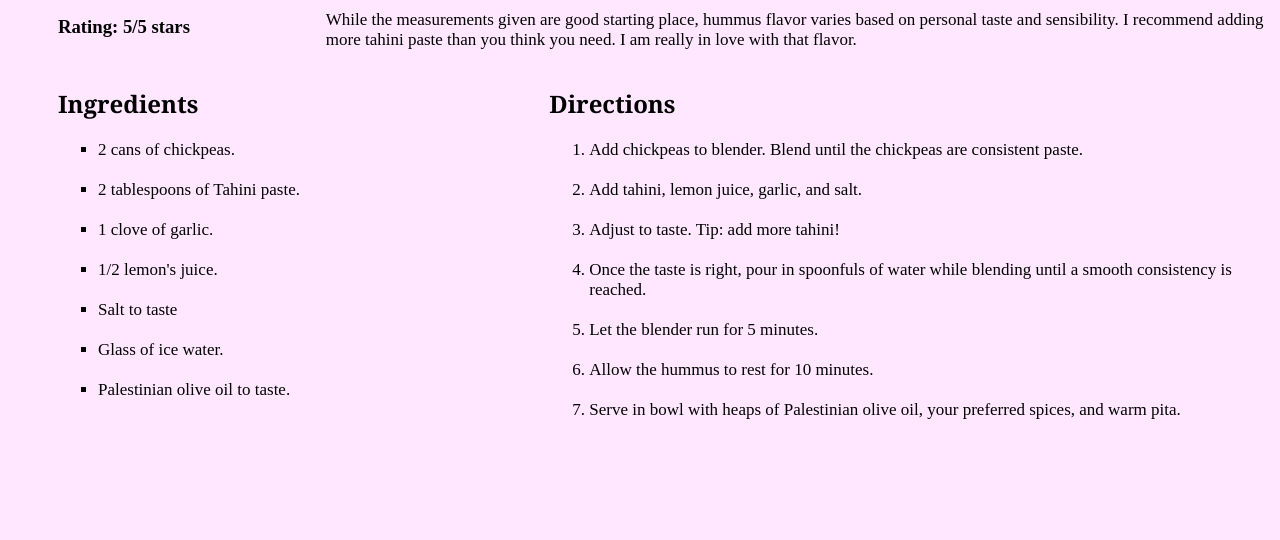
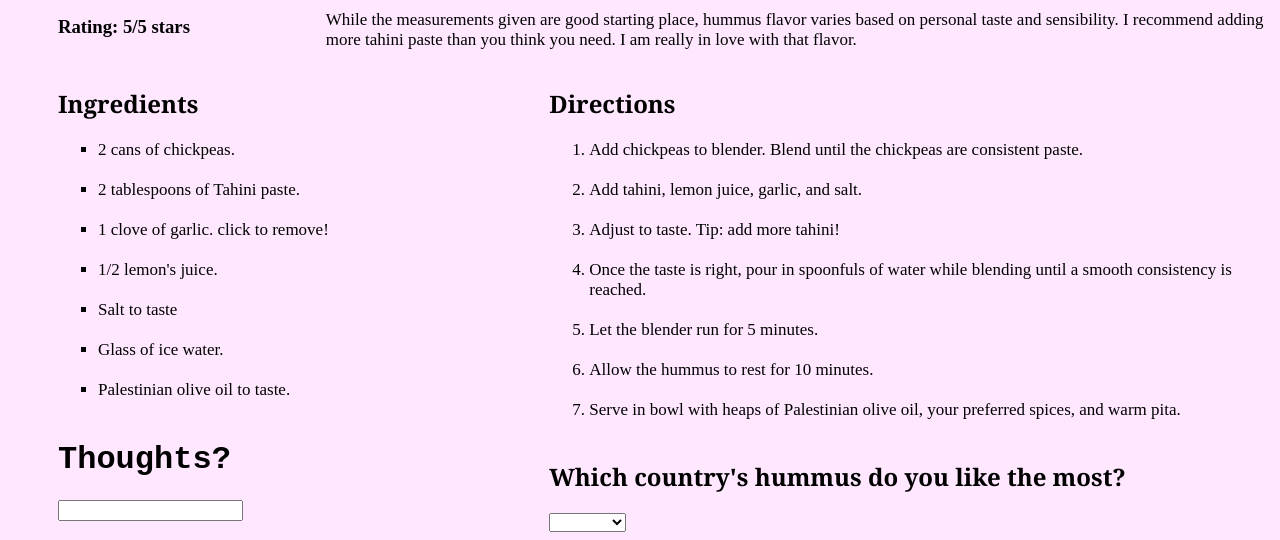
Before and after one commit to ozr-cmyk/hummus, a plain HTML site: page index.html in a window 1280 px wide. Shown: the part 596-1136 px from the top of the page. Before the commit the page ends 1061 px from the top, so only its background shows below. Drawn offline with Linux system fonts and the light colour scheme.

Commit message:
Add files via upload

```diff
--- /dev/null
+++ b/hummus.js
@@ -0,0 +1,11 @@
+function myFunction() {
+  document.getElementById("garlic").innerHTML="No garlic!";
+}
+function rateMe() {
+    document.getElementById("rate").innerHTML="Thanks!";
+}
+
+function lebnanYou() {
+    let x
+    document.getElementById("lebnan").innerHTML="Lebanon has the best hummus!"
+}
--- a/index.html
+++ b/index.html
@@ -4,6 +4,7 @@
     <meta charset="utf-8">
     <title></title>
     <link rel="stylesheet" href="style.css">
+    <script src="hummus.js"></script>
   </head>
   <body>
     <div class="container">
@@ -40,7 +41,7 @@
             <br>
             <li>2 tablespoons of Tahini paste.</li>
             <br>
-            <li>1 clove of garlic.</li>
+            <li id="garlic" onclick="myFunction()">1 clove of garlic. click to remove!</li>
             <br>
             <li>1/2 lemon's juice.</li>
             <br>
@@ -51,6 +52,8 @@
             <li>Palestinian olive oil to taste.</li>
             <br>
         </ul>
+         <h1 id="rate">Thoughts?</h1>
+        <input type="text" oninput="rateMe()">
       </div>
       <div>
         <h2>Directions</h2>
@@ -72,7 +75,16 @@
             <br>
           </ol>
           </div>
-      </div>
+          <div>
+             <h2 id="lebnan">Which country's hummus do you like the most? </h2>
+              <select onchange="lebnanYou()">
+                <option value="blank">
+                <option value="lebnan">Lebanon
+                <option value="falastine">Palestine
+                <option value="urdun">Jordan
+                <option value="musr">Egypt
+              </select>
+          </div>
     </div>
   </body>
 </html>
```
